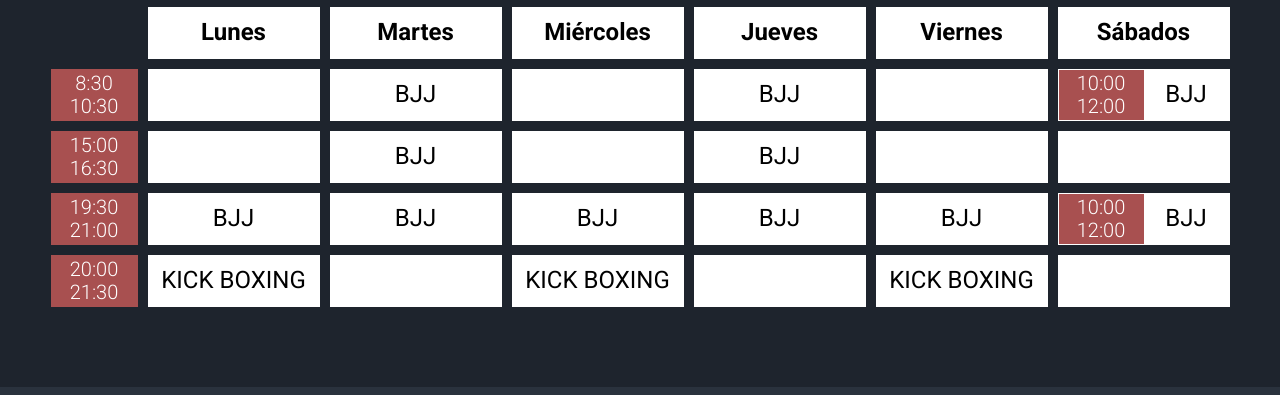
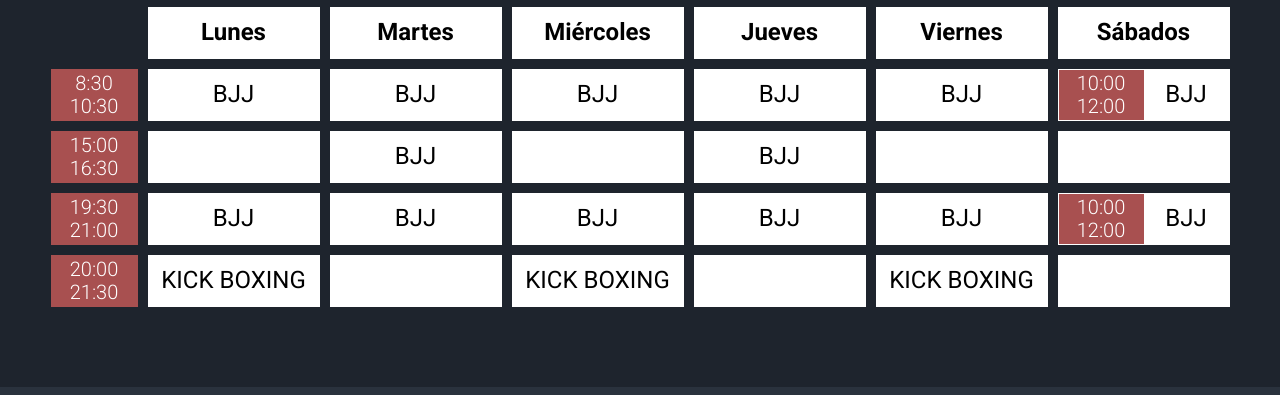
Before and after one commit to penalvapablo/sukataWebsite, a plain HTML site: page index.html in a window 1280 px wide. Shown: the part 1922-2317 px from the top of the page. Drawn offline with Linux system fonts and the light colour scheme.

Commit message:
horarios fixed

```diff
--- a/index.html
+++ b/index.html
@@ -110,11 +110,11 @@
       <tbody>
         <tr>
           <th class="hora" scope="row">8:30<br>10:30</th>
-          <td class="box"></td>
           <td class="box">BJJ</td>
-          <td class="box"></td>
           <td class="box">BJJ</td>
-          <td class="box"></td>
+          <td class="box">BJJ</td>
+          <td class="box">BJJ</td>
+          <td class="box">BJJ</td>
           <td class="box box--sabado">
             <div class="hora--sabado">
               <p>10:00<br>12:00</p>
```
